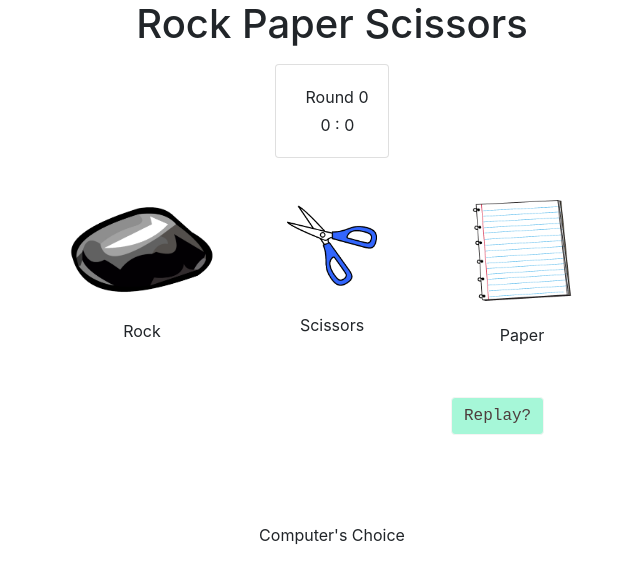
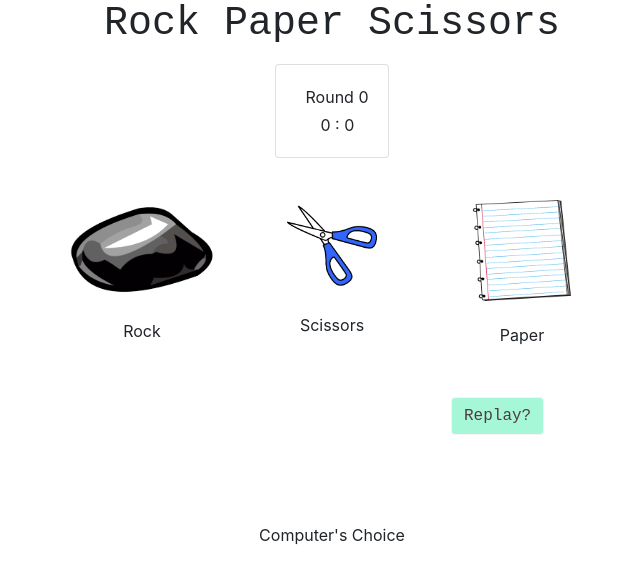
Before and after one commit to TiffanyJan/react-rock-paper-scissors, a React (Create React App) app: page / in a window 1280 px wide. Shown: the top 582 px of the page, without its empty margins (308-948 px from the left). Built offline with nearby package versions, Linux system fonts and the light colour scheme.

Commit message:
change font

```diff
--- a/src/App.css
+++ b/src/App.css
@@ -56,6 +56,10 @@ button.btn.btn-primary {
   font-family: "Courier New";
 }
 
+h1 {
+  font-family: "Courier New";
+}
+
 element.style {
   width: 11rem;
   margin-left: 70px;
```
